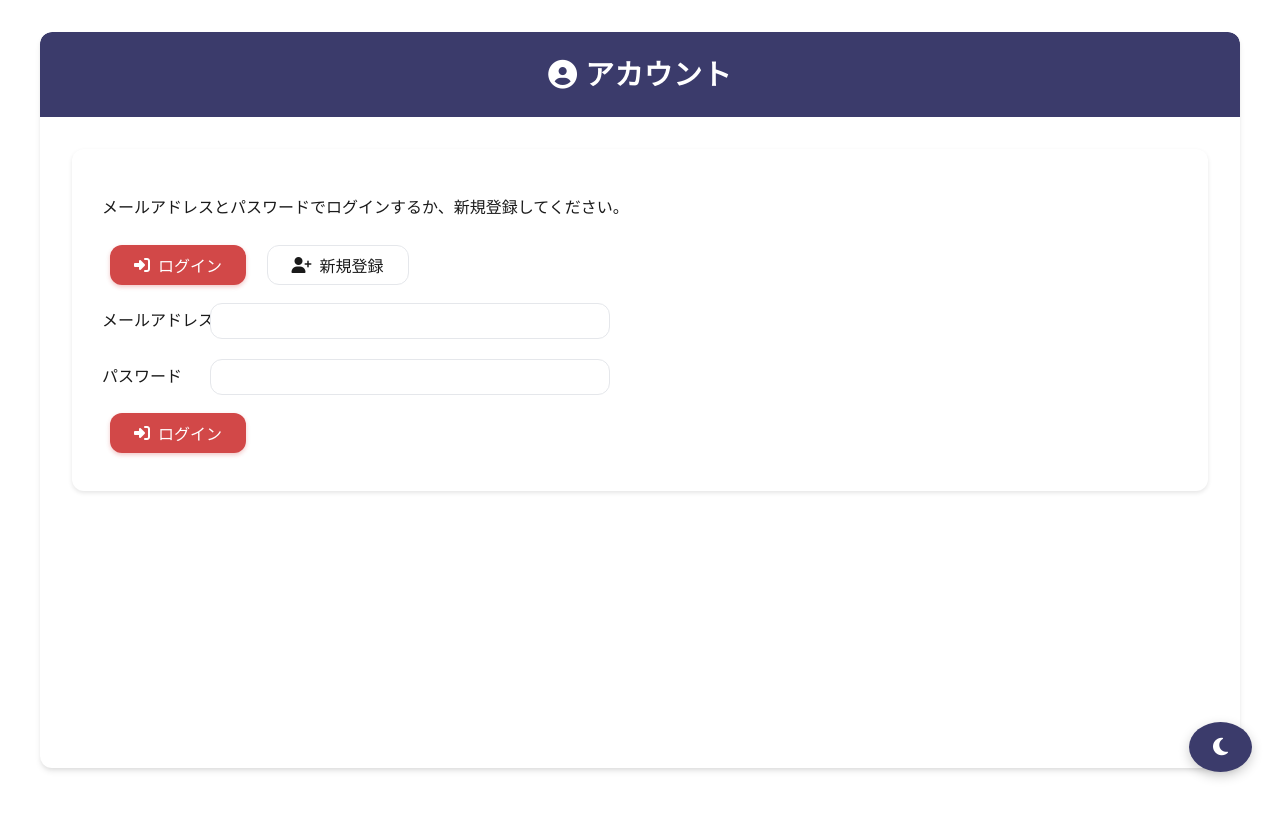
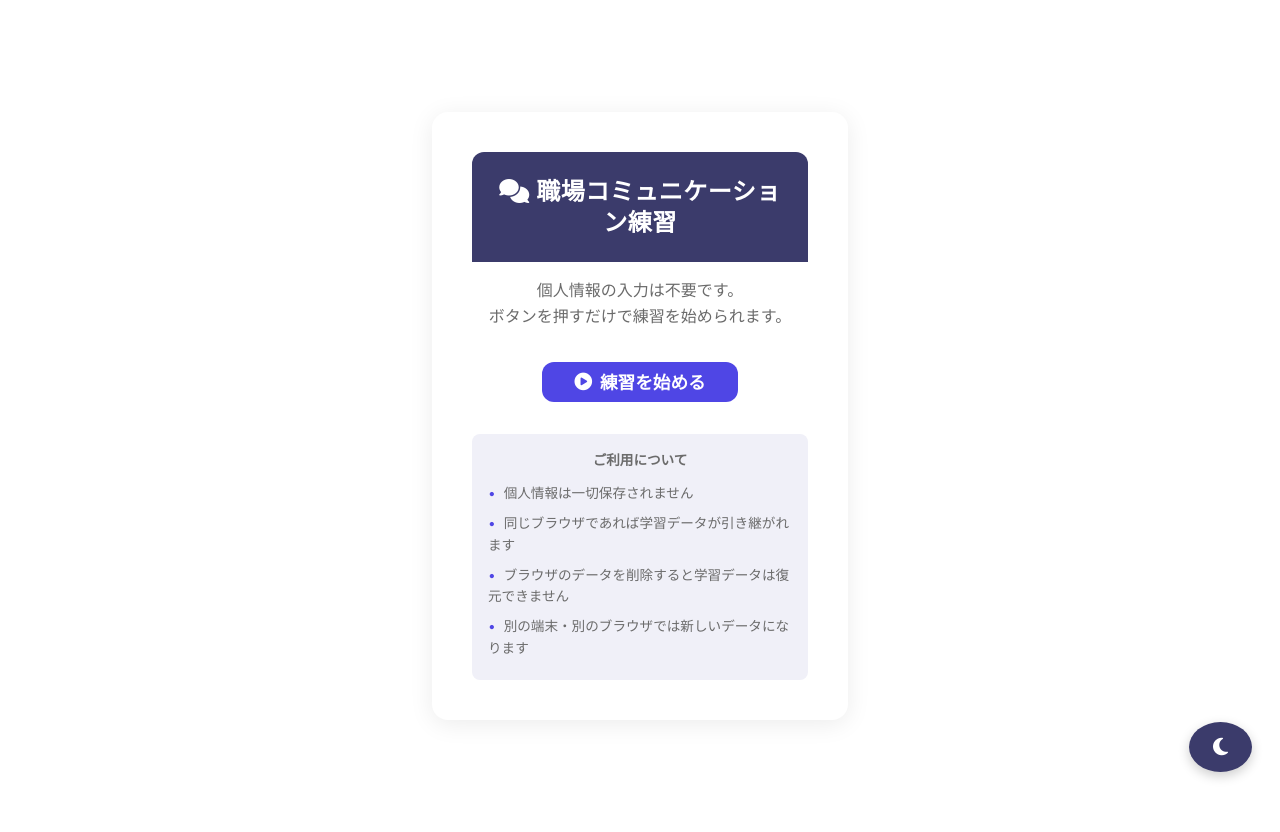
Before and after one commit to CaCC-Lab/workplace-roleplay, a Flask app: page /auth/login in a window 1280 px wide. Before the commit the page ends 779 px from the top, so only its background shows below. Run offline with Flask 3, Linux system fonts and the light colour scheme.

Commit message:
feat: 匿名サインインに変更（PII不要・ワンクリック開始）
- メール/パスワード認証 → 匿名サインイン（sign_in_anonymously）
- auth.htmlをワンクリック開始UIに書き換え
- 個人情報の注意事項を明記（復旧不可・ブラウザ依存）
- requirements.mdを要件2-5（匿名・RLS・不正対策・保守）に更新
- RLSにis_anonymousコメント追加
- auth_routesにPOST /auth/api/anonymousエンドポイント追加

Co-Authored-By: Claude Opus 4.6 (1M context) <noreply@anthropic.com>

```diff
--- a/routes/auth_routes.py
+++ b/routes/auth_routes.py
@@ -1,5 +1,9 @@
 """
-認証（Supabase Auth）用ルート
+認証（Supabase Auth 匿名サインイン）用ルート
+
+匿名サインインでPIIなしにauth.usersにユーザー作成。
+同一ブラウザのセッションで継続利用。
+サインアウト・ブラウザデータ削除・別端末では原則復旧不可。
 """
 
 from __future__ import annotations
@@ -42,7 +46,7 @@ def _user_to_jsonable(user: Any) -> Optional[Dict[str, Any]]:
         except Exception:
             pass
     out: Dict[str, Any] = {}
-    for key in ("id", "email", "phone", "created_at", "app_metadata", "user_metadata"):
+    for key in ("id", "email", "phone", "created_at", "app_metadata", "user_metadata", "is_anonymous"):
         if hasattr(user, key):
             out[key] = getattr(user, key)
     return out if out else {"repr": str(user)}
@@ -50,13 +54,40 @@ def _user_to_jsonable(user: Any) -> Optional[Dict[str, Any]]:
 
 @auth_bp.route("/login", methods=["GET"])
 def login_page():
-    """ログイン・登録画面"""
+    """利用開始画面（匿名サインイン）"""
     return render_template("auth.html")
+
+
+@auth_bp.route("/api/anonymous", methods=["POST"])
+def api_anonymous():
+    """POST /auth/api/anonymous → 匿名サインイン → JSON
+
+    PIIなしでauth.usersに匿名ユーザーを作成。
+    authenticatedロールでDBにアクセス可能。
+    """
+    try:
+        svc = _auth_service()
+        if svc is None:
+            return jsonify({"user": None, "error": "Supabaseが設定されていません"}), 503
+        result = svc.sign_in_anonymously()
+        if result.get("error"):
+            return jsonify({"user": None, "error": result["error"]}), 400
+        sess = result.get("session")
+        token = _access_token_from_session_obj(sess)
+        if token:
+            session[SESSION_TOKEN_KEY] = token
+        return jsonify({
+            "user": _user_to_jsonable(result.get("user")),
+            "is_anonymous": True,
+            "error": None,
+        }), 200
+    except Exception as e:
+        return jsonify({"user": None, "error": str(e)}), 500
 
 
 @auth_bp.route("/api/register", methods=["POST"])
 def api_register():
-    """POST /auth/api/register → sign_up → JSON"""
+    """POST /auth/api/register → メール登録（将来拡張: 匿名→恒久リンク用）"""
     try:
         svc = _auth_service()
         if svc is None:
@@ -74,7 +105,7 @@ def api_register():
 
 @auth_bp.route("/api/login", methods=["POST"])
 def api_login():
-    """POST /auth/api/login → sign_in → session に token → JSON"""
+    """POST /auth/api/login → メールログイン（将来拡張用）"""
     try:
         svc = _auth_service()
         if svc is None:
@@ -89,23 +120,21 @@ def api_login():
         token = _access_token_from_session_obj(sess)
         if token:
             session[SESSION_TOKEN_KEY] = token
-        return (
-            jsonify(
-                {
-                    "user": _user_to_jsonable(result.get("user")),
-                    "session": None,
-                    "error": None,
-                }
-            ),
-            200,
-        )
+        return jsonify({
+            "user": _user_to_jsonable(result.get("user")),
+            "session": None,
+            "error": None,
+        }), 200
     except Exception as e:
         return jsonify({"user": None, "session": None, "error": str(e)}), 500
 
 
 @auth_bp.route("/api/logout", methods=["POST"])
 def api_logout():
-    """POST /auth/api/logout → sign_out → session 削除 → JSON"""
+    """POST /auth/api/logout → サインアウト
+
+    注意: 匿名ユーザーはサインアウト後、同じユーザーに戻れません。
+    """
     try:
         svc = _auth_service()
         if svc is not None:
@@ -122,7 +151,7 @@ def api_logout():
 
 @auth_bp.route("/api/me", methods=["GET"])
 def api_me():
-    """GET /auth/api/me → 現在のユーザー情報 JSON"""
+    """GET /auth/api/me → 現在のユーザー情報"""
     try:
         svc = _auth_service()
         if svc is None:
--- a/templates/auth.html
+++ b/templates/auth.html
@@ -3,139 +3,88 @@
 <head>
     <meta charset="UTF-8">
     <meta name="viewport" content="width=device-width, initial-scale=1.0">
-    <title>ログイン・登録 | 職場コミュニケーション練習アプリ</title>
+    <title>利用開始 - 職場コミュニケーション練習</title>
     <link rel="stylesheet" href="{{ url_for('static', filename='css/style.css') }}">
     <link rel="stylesheet" href="{{ url_for('static', filename='css/modern.css') }}">
-    <link rel="stylesheet" href="{{ url_for('static', filename='css/emergency-ui.css') }}">
     <link rel="stylesheet" href="{{ url_for('static', filename='css/dark-mode.css') }}">
     <link rel="stylesheet" href="{{ url_for('static', filename='css/responsive.css') }}">
-    <script src="{{ url_for('static', filename='js/theme-toggle.js') }}"></script>
     <link rel="preconnect" href="https://fonts.googleapis.com">
-    <link rel="preconnect" href="https://fonts.gstatic.com" crossorigin>
     <link href="https://fonts.googleapis.com/css2?family=Inter:wght@400;500;600;700&display=swap" rel="stylesheet">
     <link rel="stylesheet" href="https://cdnjs.cloudflare.com/ajax/libs/font-awesome/6.4.0/css/all.min.css">
+    <script src="{{ url_for('static', filename='js/theme-toggle.js') }}"></script>
+    <style>
+        .auth-container { max-width: 480px; margin: 80px auto; padding: 2rem; }
+        .auth-card { background: var(--card-bg, #fff); border-radius: 16px; padding: 2.5rem; box-shadow: 0 4px 24px rgba(0,0,0,0.08); text-align: center; }
+        .auth-card h1 { font-size: 1.5rem; margin-bottom: 0.5rem; }
+        .auth-card p { color: var(--text-secondary, #666); margin-bottom: 1.5rem; line-height: 1.6; }
+        .auth-start-btn { display: inline-flex; align-items: center; gap: 0.5rem; padding: 14px 32px; font-size: 1.1rem; font-weight: 600; border: none; border-radius: 12px; background: var(--primary, #4f46e5); color: #fff; cursor: pointer; transition: all 0.2s; }
+        .auth-start-btn:hover { transform: translateY(-1px); box-shadow: 0 4px 12px rgba(79,70,229,0.3); }
+        .auth-start-btn:disabled { opacity: 0.6; cursor: not-allowed; transform: none; }
+        .auth-notice { margin-top: 1.5rem; padding: 1rem; background: var(--bg-secondary, #f8f9fa); border-radius: 8px; font-size: 0.85rem; color: var(--text-secondary, #666); }
+        .auth-notice ul { list-style: none; padding: 0; margin: 0.5rem 0 0; text-align: left; }
+        .auth-notice li { padding: 0.25rem 0; }
+        .auth-notice li::before { content: "\2022"; margin-right: 0.5rem; color: var(--primary, #4f46e5); }
+        .auth-status { margin-top: 1rem; padding: 0.75rem; border-radius: 8px; display: none; }
+        .auth-status.error { display: block; background: #fef2f2; color: #dc2626; }
+        .auth-status.success { display: block; background: #f0fdf4; color: #16a34a; }
+    </style>
 </head>
 <body>
-    <div id="chat-container">
-        <h1><i class="fas fa-user-circle"></i> アカウント</h1>
+    <div class="auth-container">
+        <div class="auth-card">
+            <h1><i class="fas fa-comments"></i> 職場コミュニケーション練習</h1>
+            <p>個人情報の入力は不要です。<br>ボタンを押すだけで練習を始められます。</p>
 
-        <div class="content-section">
-            <div class="welcome-section">
-                <p class="auth-intro">メールアドレスとパスワードでログインするか、新規登録してください。</p>
+            <button type="button" id="start-btn" class="auth-start-btn" onclick="startAnonymous()">
+                <i class="fas fa-play-circle"></i> 練習を始める
+            </button>
 
-                <div class="auth-tab-row" role="tablist" aria-label="ログインまたは登録">
-                    <button type="button" class="primary-button auth-tab-btn" id="tab-login" role="tab" aria-selected="true" aria-controls="panel-login" data-panel="login">
-                        <i class="fas fa-sign-in-alt"></i> ログイン
-                    </button>
-                    <button type="button" class="secondary-button auth-tab-btn" id="tab-register" role="tab" aria-selected="false" aria-controls="panel-register" data-panel="register">
-                        <i class="fas fa-user-plus"></i> 新規登録
-                    </button>
-                </div>
+            <div id="auth-status" class="auth-status"></div>
 
-                <div id="auth-message" class="welcome-section" role="status" aria-live="polite" style="display:none;"></div>
-
-                <div id="panel-login" class="auth-panel" role="tabpanel" aria-labelledby="tab-login">
-                    <form id="form-login" class="auth-form" novalidate>
-                        <div class="select-group">
-                            <label for="login-email">メールアドレス</label>
-                            <input type="email" id="login-email" name="email" required autocomplete="email" class="enhanced-select">
-                        </div>
-                        <div class="select-group">
-                            <label for="login-password">パスワード</label>
-                            <input type="password" id="login-password" name="password" required autocomplete="current-password" class="enhanced-select">
-                        </div>
-                        <button type="submit" class="primary-button"><i class="fas fa-sign-in-alt"></i> ログイン</button>
-                    </form>
-                </div>
-
-                <div id="panel-register" class="auth-panel" style="display:none;" role="tabpanel" aria-labelledby="tab-register">
-                    <form id="form-register" class="auth-form" novalidate>
-                        <div class="select-group">
-                            <label for="register-email">メールアドレス</label>
-                            <input type="email" id="register-email" name="email" required autocomplete="email" class="enhanced-select">
-                        </div>
-                        <div class="select-group">
-                            <label for="register-password">パスワード</label>
-                            <input type="password" id="register-password" name="password" required autocomplete="new-password" class="enhanced-select">
-                        </div>
-                        <button type="submit" class="primary-button"><i class="fas fa-user-plus"></i> 登録する</button>
-                    </form>
-                </div>
+            <div class="auth-notice">
+                <strong>ご利用について</strong>
+                <ul>
+                    <li>個人情報は一切保存されません</li>
+                    <li>同じブラウザであれば学習データが引き継がれます</li>
+                    <li>ブラウザのデータを削除すると学習データは復元できません</li>
+                    <li>別の端末・別のブラウザでは新しいデータになります</li>
+                </ul>
             </div>
         </div>
     </div>
 
     <script>
-(function () {
-    var tabLogin = document.getElementById('tab-login');
-    var tabRegister = document.getElementById('tab-register');
-    var panelLogin = document.getElementById('panel-login');
-    var panelRegister = document.getElementById('panel-register');
-    var msgEl = document.getElementById('auth-message');
+    async function startAnonymous() {
+        var btn = document.getElementById('start-btn');
+        var status = document.getElementById('auth-status');
+        btn.disabled = true;
+        btn.innerHTML = '<i class="fas fa-spinner fa-spin"></i> 準備中...';
+        status.className = 'auth-status';
+        status.style.display = 'none';
 
-    function showMessage(text, isError) {
-        msgEl.textContent = text || '';
-        msgEl.style.display = text ? 'block' : 'none';
-        msgEl.className = isError ? 'error-message' : 'welcome-section';
+        try {
+            var res = await fetch('/auth/api/anonymous', {
+                method: 'POST',
+                credentials: 'same-origin',
+                headers: { 'Content-Type': 'application/json' },
+                body: JSON.stringify({})
+            });
+            var data = await res.json();
+            if (!res.ok || data.error) {
+                throw new Error(data.error || '開始できませんでした');
+            }
+            status.className = 'auth-status success';
+            status.textContent = '準備完了！リダイレクトします...';
+            status.style.display = 'block';
+            setTimeout(function() { window.location.href = '/'; }, 800);
+        } catch (e) {
+            status.className = 'auth-status error';
+            status.textContent = e.message;
+            status.style.display = 'block';
+            btn.disabled = false;
+            btn.innerHTML = '<i class="fas fa-play-circle"></i> 練習を始める';
+        }
     }
-
-    function setTab(panel) {
-        var isLogin = panel === 'login';
-        panelLogin.style.display = isLogin ? 'block' : 'none';
-        panelRegister.style.display = isLogin ? 'none' : 'block';
-        tabLogin.className = (isLogin ? 'primary-button' : 'secondary-button') + ' auth-tab-btn';
-        tabRegister.className = (isLogin ? 'secondary-button' : 'primary-button') + ' auth-tab-btn';
-        tabLogin.setAttribute('aria-selected', isLogin ? 'true' : 'false');
-        tabRegister.setAttribute('aria-selected', isLogin ? 'false' : 'true');
-    }
-
-    tabLogin.addEventListener('click', function () { setTab('login'); showMessage('', false); });
-    tabRegister.addEventListener('click', function () { setTab('register'); showMessage('', false); });
-
-    function postJson(url, body) {
-        return fetch(url, {
-            method: 'POST',
-            credentials: 'same-origin',
-            headers: { 'Content-Type': 'application/json' },
-            body: JSON.stringify(body)
-        }).then(function (r) { return r.json().then(function (j) { return { ok: r.ok, status: r.status, data: j }; }); });
-    }
-
-    document.getElementById('form-login').addEventListener('submit', function (e) {
-        e.preventDefault();
-        var email = document.getElementById('login-email').value.trim();
-        var password = document.getElementById('login-password').value;
-        showMessage('', false);
-        postJson('{{ url_for("auth.api_login") }}', { email: email, password: password })
-            .then(function (res) {
-                if (res.ok && !res.data.error) {
-                    showMessage('ログインに成功しました。トップへ移動します。', false);
-                    window.location.href = '{{ url_for("main.index") }}';
-                } else {
-                    showMessage(res.data.error || 'ログインに失敗しました', true);
-                }
-            })
-            .catch(function () { showMessage('通信エラーが発生しました', true); });
-    });
-
-    document.getElementById('form-register').addEventListener('submit', function (e) {
-        e.preventDefault();
-        var email = document.getElementById('register-email').value.trim();
-        var password = document.getElementById('register-password').value;
-        showMessage('', false);
-        postJson('{{ url_for("auth.api_register") }}', { email: email, password: password })
-            .then(function (res) {
-                if (res.ok && !res.data.error) {
-                    showMessage('登録が完了しました。ログインタブからサインインしてください。', false);
-                    setTab('login');
-                    document.getElementById('login-email').value = email;
-                } else {
-                    showMessage(res.data.error || '登録に失敗しました', true);
-                }
-            })
-            .catch(function () { showMessage('通信エラーが発生しました', true); });
-    });
-})();
     </script>
 </body>
 </html>
```
Also changed, not shown: services/supabase_auth_service.py (+19 -1 lines), .kiro/specs/supabase-integration/requirements.md, migrations/001_initial.sql.
